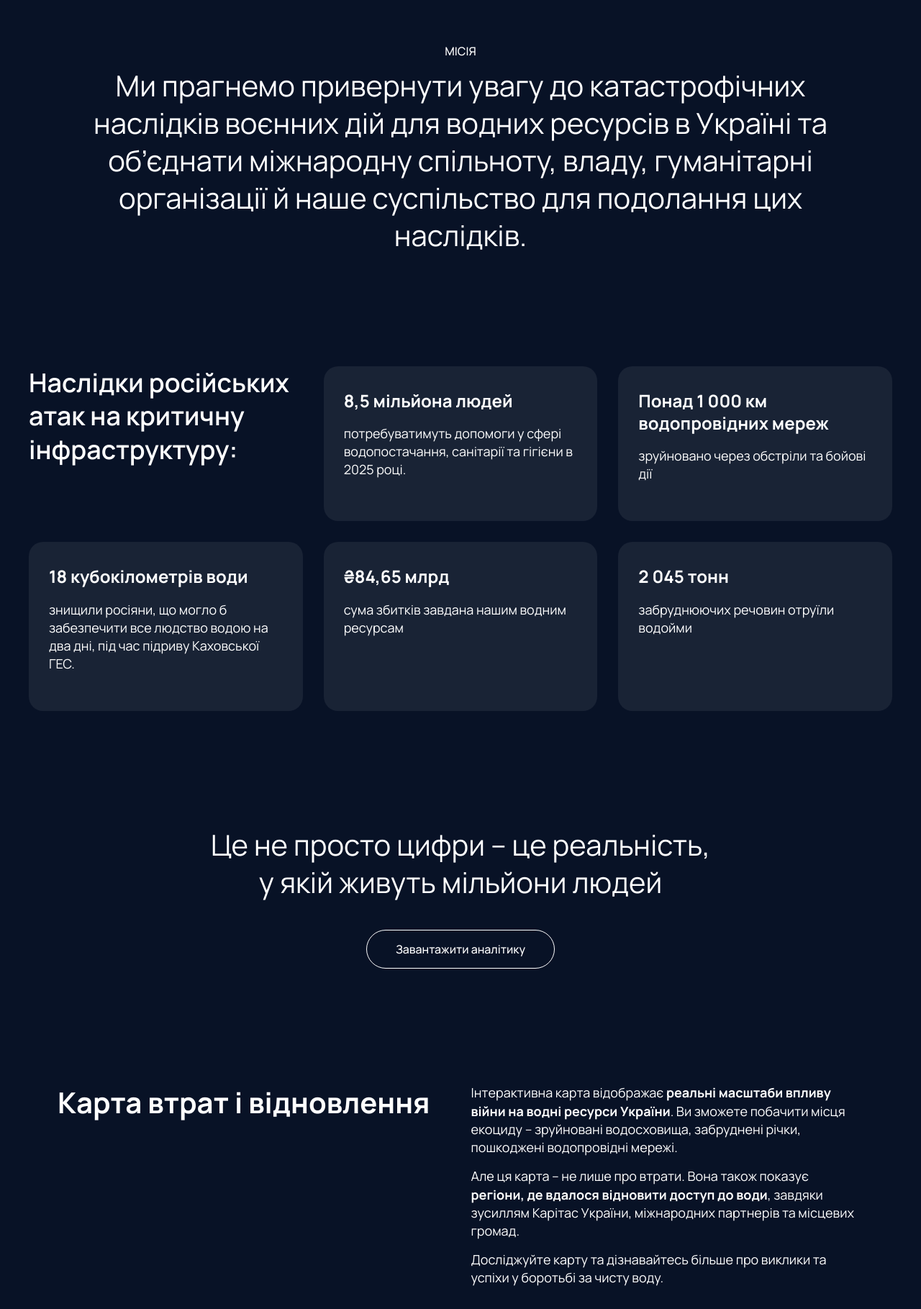
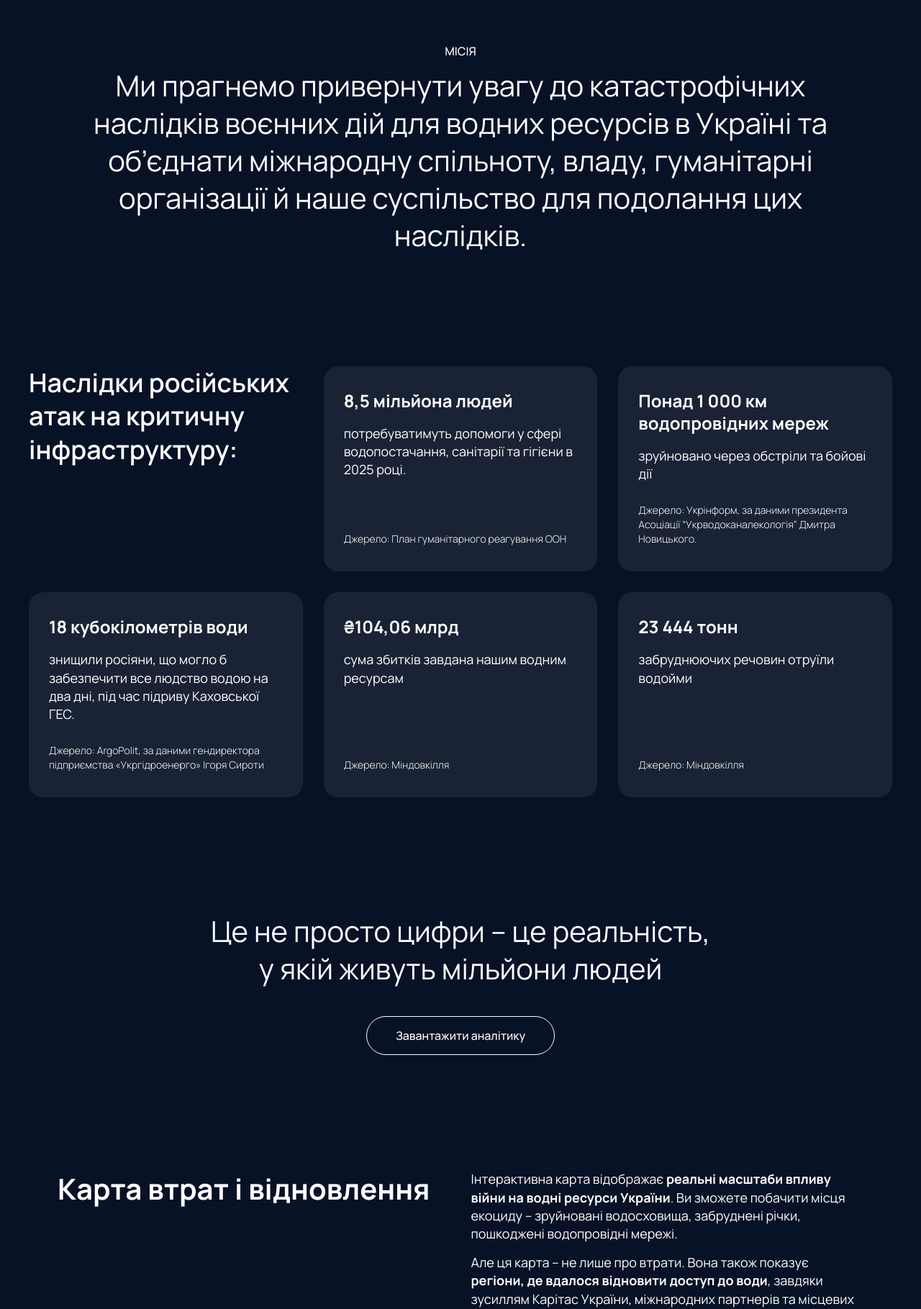
Before and after one commit to kseniia90/Wash_in_War, a PHP site: page / in a window 1280 px wide. Shown: the part 797-2616 px from the top of the page at 72% size. Run offline with PHP 8.4, Linux system fonts and the light colour scheme.

Commit message:
Feedback

```diff
--- a/index.html
+++ b/index.html
@@ -76,27 +76,32 @@
                     <p class="subtitle">8,5 мільйона людей</p>
                     <p class="desc">потребуватимуть допомоги у сфері водопостачання, санітарії та гігієни в 2025
                         році.</p>
+                    <p class="source">Джерело: План гуманітарного реагування ООН</p>
                 </div>
 
                 <div class="item wow fadeInUp">
                     <p class="subtitle">Понад 1 000 км водопровідних мереж</p>
                     <p class="desc">зруйновано через обстріли та бойові дії</p>
+                    <p class="source">Джерело: Укрінформ, за даними президента Асоціації “Укрводоканалекологія” Дмитра Новицького.</p>
                 </div>
 
                 <div class="item wow fadeInUp">
                     <p class="subtitle">18 кубокілометрів води</p>
                     <p class="desc">знищили росіяни, що могло б забезпечити все людство водою на два дні, під час
                         підриву Каховської ГЕС.</p>
+                    <p class="source">Джерело: ArgoPolit, за даними гендиректора підприємства «Укргідроенерго» Ігоря Сироти</p>
                 </div>
 
                 <div class="item wow fadeInUp">
-                    <p class="subtitle">₴84,65 млрд</p>
+                    <p class="subtitle">₴104,06 млрд</p>
                     <p class="desc">сума збитків завдана нашим водним ресурсам</p>
+                    <p class="source">Джерело: Міндовкілля</p>
                 </div>
 
                 <div class="item wow fadeInUp">
-                    <p class="subtitle">2 045 тонн</p>
+                    <p class="subtitle">23 444 тонн</p>
                     <p class="desc">забруднюючих речовин отруїли водойми</p>
+                    <p class="source">Джерело: Міндовкілля</p>
                 </div>
             </div>
 
--- a/scss/_fonts.scss
+++ b/scss/_fonts.scss
@@ -1,31 +1,39 @@
-@font-face {
-  font-family: 'Manrope';
-  font-style: normal;
-  font-weight: 400;
-  font-display: swap;
-  src: url(fonts/Manrope/Manrope-Regular.woff2) format('woff2');
-}
+//@font-face {
+//  font-family: 'Manrope';
+//  font-style: normal;
+//  font-weight: 400;
+//  font-display: swap;
+//  src: url(fonts/Manrope/Manrope-Regular.woff2) format('woff2');
+//}
+//
+//@font-face {
+//  font-family: 'Manrope';
+//  font-style: normal;
+//  font-weight: 500;
+//  font-display: swap;
+//  src: url(fonts/Manrope/Manrope-Medium.woff2) format('woff2');
+//}
+//
+//@font-face {
+//  font-family: 'Manrope';
+//  font-style: normal;
+//  font-weight: 600;
+//  font-display: swap;
+//  src: url(fonts/Manrope/Manrope-SemiBold.woff2) format('woff2');
+//}
+//
+//@font-face {
+//  font-family: 'Manrope';
+//  font-style: normal;
+//  font-weight: 700;
+//  font-display: swap;
+//  src: url(fonts/Manrope/Manrope-Bold.woff2) format('woff2');
+//}
 
 @font-face {
   font-family: 'Manrope';
   font-style: normal;
-  font-weight: 500;
+  font-weight: 200 800;
   font-display: swap;
-  src: url(fonts/Manrope/Manrope-Medium.woff2) format('woff2');
+  src: url(fonts/Manrope/Manrope-VariableFont.woff2) format('woff2');
 }
-
-@font-face {
-  font-family: 'Manrope';
-  font-style: normal;
-  font-weight: 600;
-  font-display: swap;
-  src: url(fonts/Manrope/Manrope-SemiBold.woff2) format('woff2');
-}
-
-@font-face {
-  font-family: 'Manrope';
-  font-style: normal;
-  font-weight: 700;
-  font-display: swap;
-  src: url(fonts/Manrope/Manrope-Bold.woff2) format('woff2');
-}
--- a/scss/_top-banner.scss
+++ b/scss/_top-banner.scss
@@ -112,17 +112,28 @@
   }
 
   .item {
-    padding: 32px 28px 53px;
+    padding: 32px 28px 36px;
     border-radius: 20px;
     background: rgba(255, 255, 255, 0.07);
+    display: flex;
+    flex-direction: column;
+    gap: 18px;
 
     .subtitle {
-      margin-bottom: 18px;
+      //margin-bottom: 18px;
     }
 
     .desc {
       font-size: 18px;
       line-height: 25.2px;
+      margin-bottom: 10px;
+    }
+
+    .source {
+      font-weight: 300;
+      font-size: 14px;
+      line-height: 19.6px;
+      margin-top: auto;
     }
   }
 }
--- a/scss/style.scss
+++ b/scss/style.scss
@@ -611,11 +611,7 @@
     }
 
     .item {
-      padding: 24px 28px 37px;
-
-      .subtitle {
-        margin-bottom: 20px;
-      }
+      padding: 24px 28px 28px;
 
       .desc {
         font-size: 16px;
--- a/style.css
+++ b/style.css
@@ -2381,30 +2381,9 @@ ul {
 @font-face {
   font-family: "Manrope";
   font-style: normal;
-  font-weight: 400;
+  font-weight: 200 800;
   font-display: swap;
-  src: url(fonts/Manrope/Manrope-Regular.woff2) format("woff2");
-}
-@font-face {
-  font-family: "Manrope";
-  font-style: normal;
-  font-weight: 500;
-  font-display: swap;
-  src: url(fonts/Manrope/Manrope-Medium.woff2) format("woff2");
-}
-@font-face {
-  font-family: "Manrope";
-  font-style: normal;
-  font-weight: 600;
-  font-display: swap;
-  src: url(fonts/Manrope/Manrope-SemiBold.woff2) format("woff2");
-}
-@font-face {
-  font-family: "Manrope";
-  font-style: normal;
-  font-weight: 700;
-  font-display: swap;
-  src: url(fonts/Manrope/Manrope-Bold.woff2) format("woff2");
+  src: url(fonts/Manrope/Manrope-VariableFont.woff2) format("woff2");
 }
 :root {
   --dark: #000000;
@@ -3055,16 +3034,23 @@ input[type=number] {
   line-height: 46.8px;
 }
 .effect .item {
-  padding: 32px 28px 53px;
+  padding: 32px 28px 36px;
   border-radius: 20px;
   background: rgba(255, 255, 255, 0.07);
-}
-.effect .item .subtitle {
-  margin-bottom: 18px;
+  display: flex;
+  flex-direction: column;
+  gap: 18px;
 }
 .effect .item .desc {
   font-size: 18px;
   line-height: 25.2px;
+  margin-bottom: 10px;
+}
+.effect .item .source {
+  font-weight: 300;
+  font-size: 14px;
+  line-height: 19.6px;
+  margin-top: auto;
 }
 
 @media (max-width: 768px) {
@@ -4262,10 +4248,7 @@ input[type=number] {
     font-weight: 700;
   }
   .effect .item {
-    padding: 24px 28px 37px;
-  }
-  .effect .item .subtitle {
-    margin-bottom: 20px;
+    padding: 24px 28px 28px;
   }
   .effect .item .desc {
     font-size: 16px;
```
Also changed, not shown: fonts/Manrope/Manrope-Light.woff2 (added), fonts/Manrope/Manrope-VariableFont.woff2 (added).
